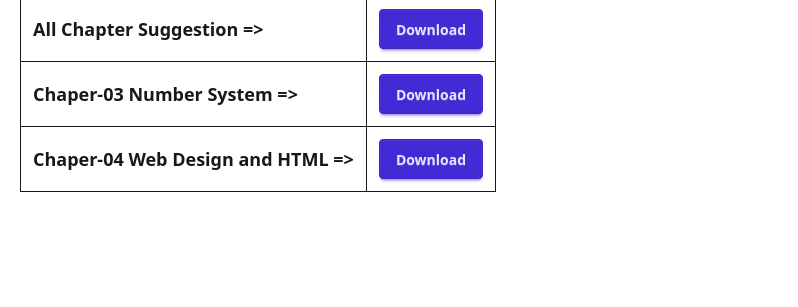
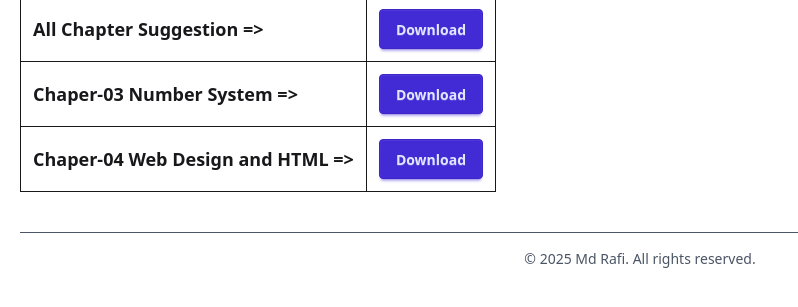
Before and after one commit to md-rafi-3/Download-ICT-Suggestion, a plain HTML site: page index.html in a window 1280 px wide. Shown: the part 109-416 px from the top of the page, without its empty margins (0-798 px from the left). Drawn offline with nearby package versions, Linux system fonts and the light colour scheme; some packages are replaced by stand-ins of ours; a script that the page names is missing.

Commit message:
ICT All Chapter Suggestion

```diff
--- a/index.html
+++ b/index.html
@@ -32,6 +32,10 @@
         </tr>
     </table>
 
+    <footer class="py-4 mt-10 text-sm text-center text-gray-600 border-t">
+  &copy; <span id="year"></span> Md Rafi. All rights reserved.
+</footer>
+
     <script>
         startingAlert=()=>{
            Swal.fire({
@@ -42,6 +46,7 @@
   timer: 2000
 });
         }
+         document.getElementById('year').textContent = new Date().getFullYear();
     </script>
 
 </body>
```
